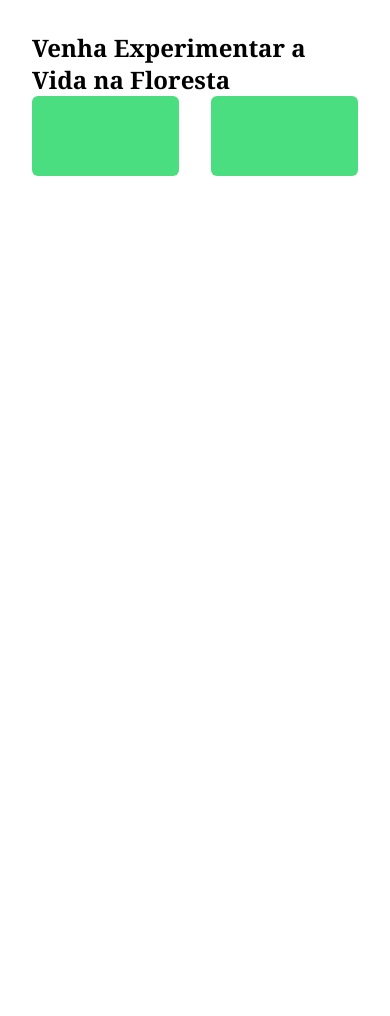
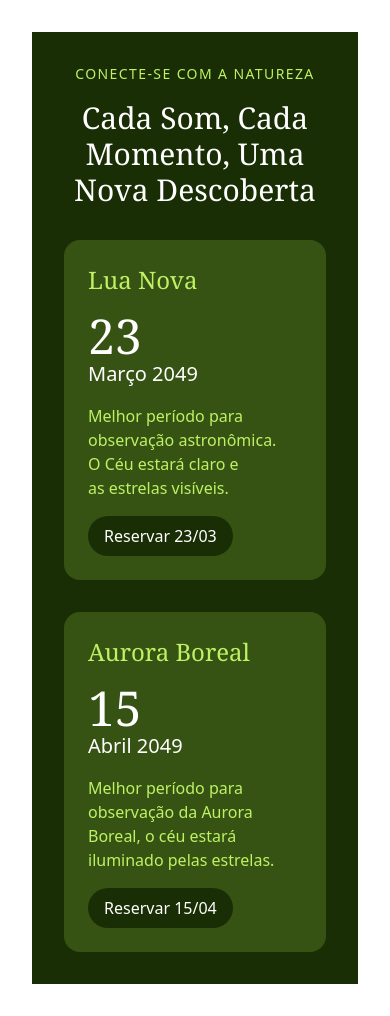
Before and after one commit to DavidGBbr/tailwind, a website: page src/index.html in a window 390 px wide. Before the commit the page ends 844 px from the top, so only its background shows below. Drawn offline with Linux system fonts and the light colour scheme.

Commit message:
feat: responsivo 2

```diff
--- a/src/index.html
+++ b/src/index.html
@@ -7,12 +7,52 @@
     <link rel="stylesheet" href="./output.css" />
   </head>
   <body class="m-8">
-    <h1 class="text-2xl md:hover:text-4xl font-bold font-serif">
-      Venha Experimentar a Vida na Floresta
-    </h1>
-    <div class="grid grid-cols-2 min-[800px]:grid-cols-1 gap-8">
-      <div class="h-20 bg-green-400 rounded-md"></div>
-      <div class="h-20 bg-green-400 rounded-md"></div>
-    </div>
+    <section class="bg-lime-950 p-8">
+      <p
+        class="text-lime-300 uppercase text-sm tracking-widest text-center mb-4"
+      >
+        Conecte-se com a natureza
+      </p>
+      <h2
+        class="font-serif capitalize text-white text-3xl md:text-6xl mb-8 mx-auto text-center max-w-3xl"
+      >
+        Cada som, cada momento, uma nova descoberta
+      </h2>
+
+      <div class="flex gap-8 flex-col md:flex-row">
+        <div class="bg-lime-900 p-6 rounded-2xl grid gap-4">
+          <h3 class="text-lime-300 font-serif text-2xl">Lua Nova</h3>
+          <div>
+            <p class="text-white text-5xl font-serif">23</p>
+            <p class="text-white text-xl">Março 2049</p>
+          </div>
+          <p class="text-lime-300 text-balance">
+            Melhor período para observação astronômica. O Céu estará claro e as
+            estrelas visíveis.
+          </p>
+          <a
+            href="/"
+            class="text-white justify-self-start py-2 px-4 bg-lime-950 rounded-full"
+            >Reservar 23/03</a
+          >
+        </div>
+        <div class="bg-lime-900 p-6 rounded-2xl grid gap-4">
+          <h3 class="text-lime-300 font-serif text-2xl">Aurora Boreal</h3>
+          <div>
+            <p class="text-white text-5xl font-serif">15</p>
+            <p class="text-white text-xl">Abril 2049</p>
+          </div>
+          <p class="text-lime-300 text-balance">
+            Melhor período para observação da Aurora Boreal, o céu estará
+            iluminado pelas estrelas.
+          </p>
+          <a
+            href="/"
+            class="text-white justify-self-start py-2 px-4 bg-lime-950 rounded-full"
+            >Reservar 15/04</a
+          >
+        </div>
+      </div>
+    </section>
   </body>
 </html>
```
Also changed, not shown: src/output.css.
